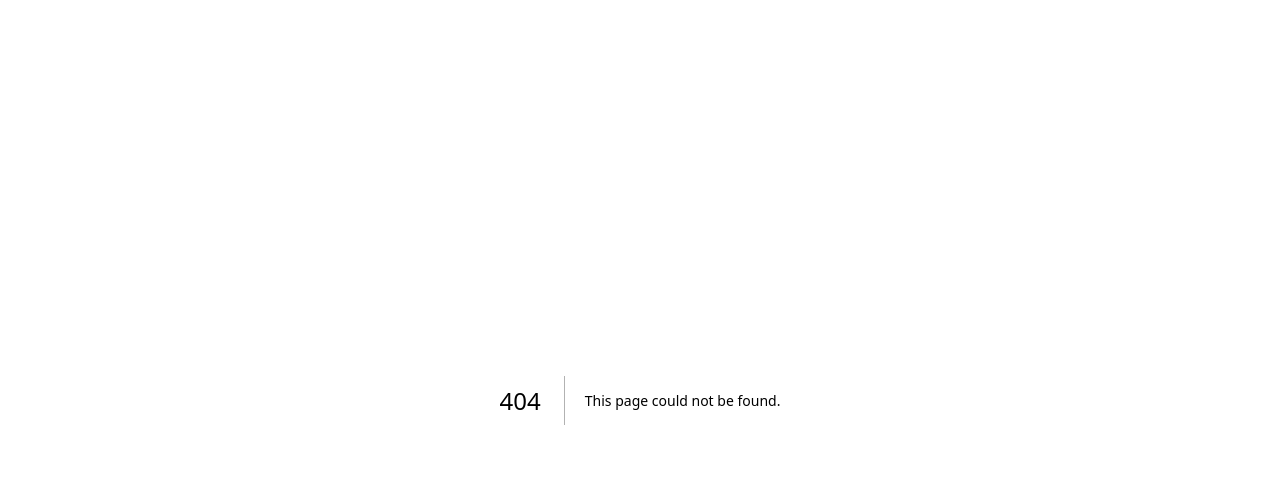
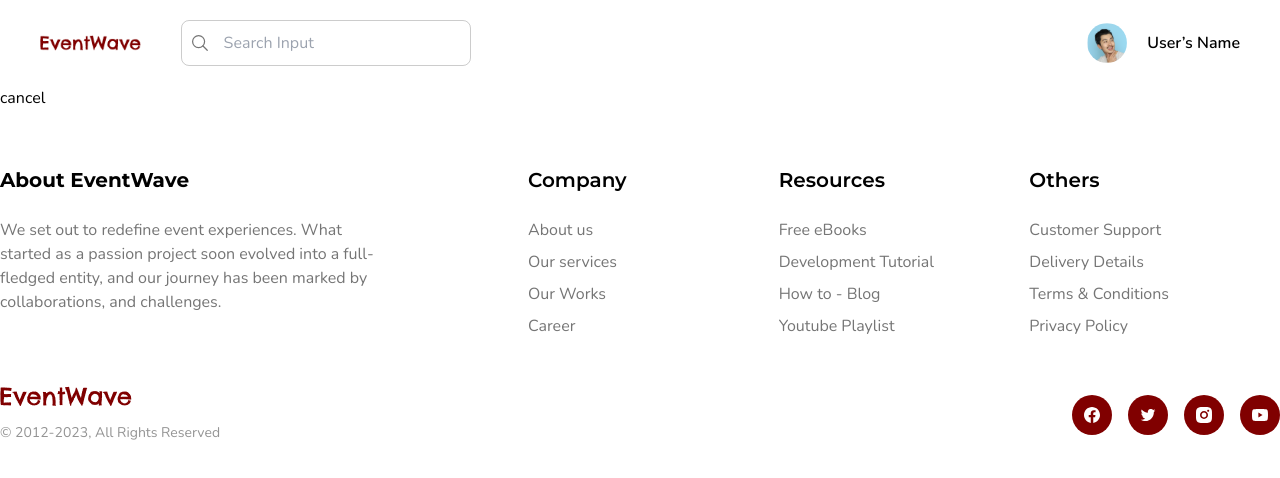
Before and after one commit to hngx-org/event, a Next.js app: page /event/management/cancel in a window 1280 px wide. Before the commit this address had no page. Shown: the top 478 px of the page. Built offline with nearby package versions, Linux system fonts and the light colour scheme.

Commit message:
Event Management Cancel Page Created

```diff
--- /dev/null
+++ b/pages/event/management/cancel.tsx
@@ -0,0 +1,12 @@
+import EventLayout from '@/components/layout/eventLayout'
+import React from 'react'
+
+const Cancel = () => {
+  return (
+    <EventLayout>
+        cancel
+    </EventLayout>
+  )
+}
+
+export default Cancel
```
Also changed, not shown: 1 other file (tests, documents, lock files or other folders).
